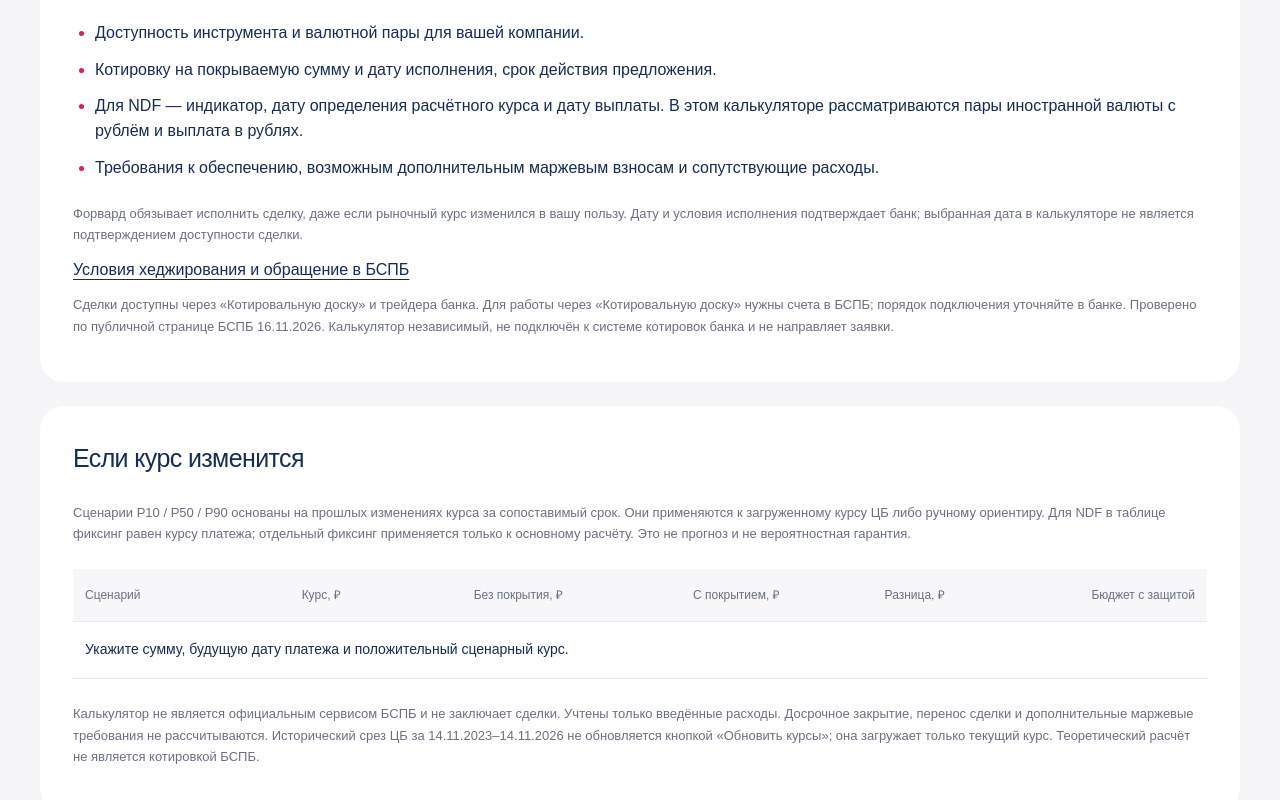
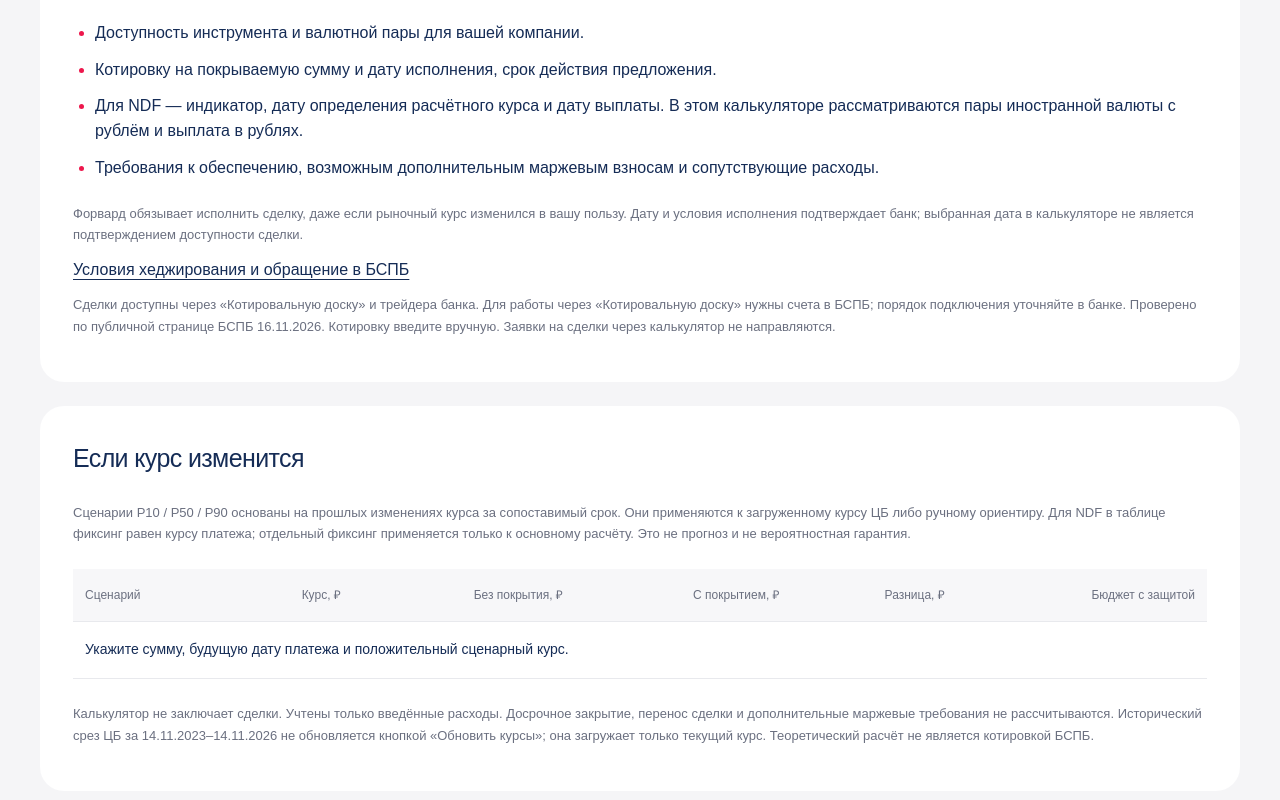
Before and after one commit to YanaMeffee/bspb-currency-contour, a plain HTML site: page index.html in a window 1280 px wide. Shown: the part 1989-2789 px from the top of the page. Drawn offline with Linux system fonts and the light colour scheme; no server answers.

Commit message:
style(calculator): сокращены пояснения о статусе сервиса

```diff
--- a/index.html
+++ b/index.html
@@ -4,7 +4,7 @@
 <meta charset="utf-8">
 <meta name="viewport" content="width=device-width, initial-scale=1">
 <title>БСПБ Валютный контур — калькулятор</title>
-<meta name="description" content="Калькулятор валютного риска: курсы ЦБ, сценарии и частичное хеджирование. Не официальный сервис банка.">
+<meta name="description" content="Калькулятор валютного риска: курсы ЦБ, сценарии и частичное хеджирование.">
 <style>body{margin:0;background:#f5f5f7}</style>
 </head>
 <body>
@@ -121,13 +121,13 @@
 </ul>
 <p class="fx-note">Форвард обязывает исполнить сделку, даже если рыночный курс изменился в вашу пользу. Дату и условия исполнения подтверждает банк; выбранная дата в калькуляторе не является подтверждением доступности сделки.</p>
 <p><a href="https://www.bspb.ru/foreign-trade/hedge" target="_blank" rel="noopener">Условия хеджирования и обращение в БСПБ</a></p>
-<p class="fx-note">Сделки доступны через «Котировальную доску» и трейдера банка. Для работы через «Котировальную доску» нужны счета в БСПБ; порядок подключения уточняйте в банке. Проверено по публичной странице БСПБ 16.11.2026. Калькулятор независимый, не подключён к системе котировок банка и не направляет заявки.</p>
+<p class="fx-note">Сделки доступны через «Котировальную доску» и трейдера банка. Для работы через «Котировальную доску» нужны счета в БСПБ; порядок подключения уточняйте в банке. Проверено по публичной странице БСПБ 16.11.2026. Котировку введите вручную. Заявки на сделки через калькулятор не направляются.</p>
 </div>
 <div class="fx-card" style="margin-top:24px">
 <h3>Если курс изменится</h3>
 <p class="fx-note">Сценарии P10 / P50 / P90 основаны на прошлых изменениях курса за сопоставимый срок. Они применяются к загруженному курсу ЦБ либо ручному ориентиру. Для NDF в таблице фиксинг равен курсу платежа; отдельный фиксинг применяется только к основному расчёту. Это не прогноз и не вероятностная гарантия.</p>
 <div class="fx-scroll"><table><thead><tr><th>Сценарий</th><th>Курс, ₽</th><th>Без покрытия, ₽</th><th>С покрытием, ₽</th><th>Разница, ₽</th><th>Бюджет с защитой</th></tr></thead><tbody data-rows><tr><td colspan="6">Заполните параметры платежа и курс защиты.</td></tr></tbody></table></div>
-<p class="fx-note" style="margin-top:24px">Калькулятор не является официальным сервисом БСПБ и не заключает сделки. Учтены только введённые расходы. Досрочное закрытие, перенос сделки и дополнительные маржевые требования не рассчитываются. Исторический срез ЦБ за 14.11.2023–14.11.2026 не обновляется кнопкой «Обновить курсы»; она загружает только текущий курс. Теоретический расчёт не является котировкой БСПБ.</p>
+<p class="fx-note" style="margin-top:24px">Калькулятор не заключает сделки. Учтены только введённые расходы. Досрочное закрытие, перенос сделки и дополнительные маржевые требования не рассчитываются. Исторический срез ЦБ за 14.11.2023–14.11.2026 не обновляется кнопкой «Обновить курсы»; она загружает только текущий курс. Теоретический расчёт не является котировкой БСПБ.</p>
 </div>
 </div>
 </section>
```
